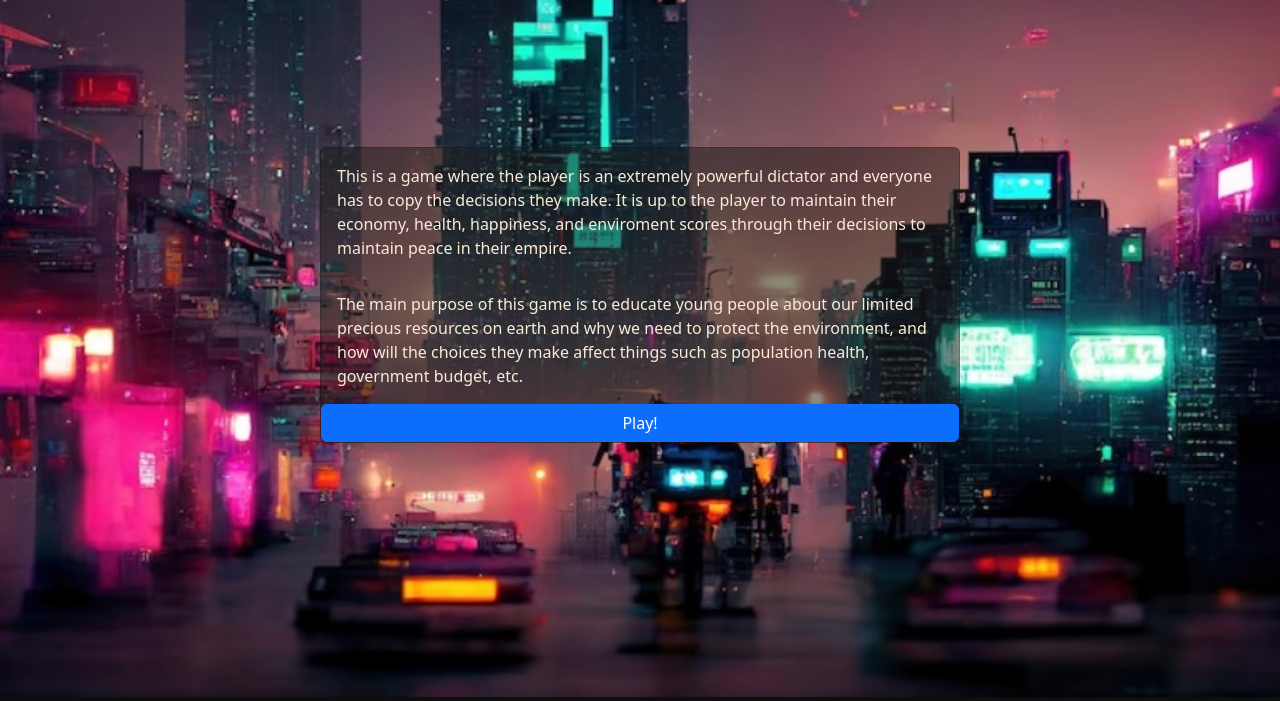
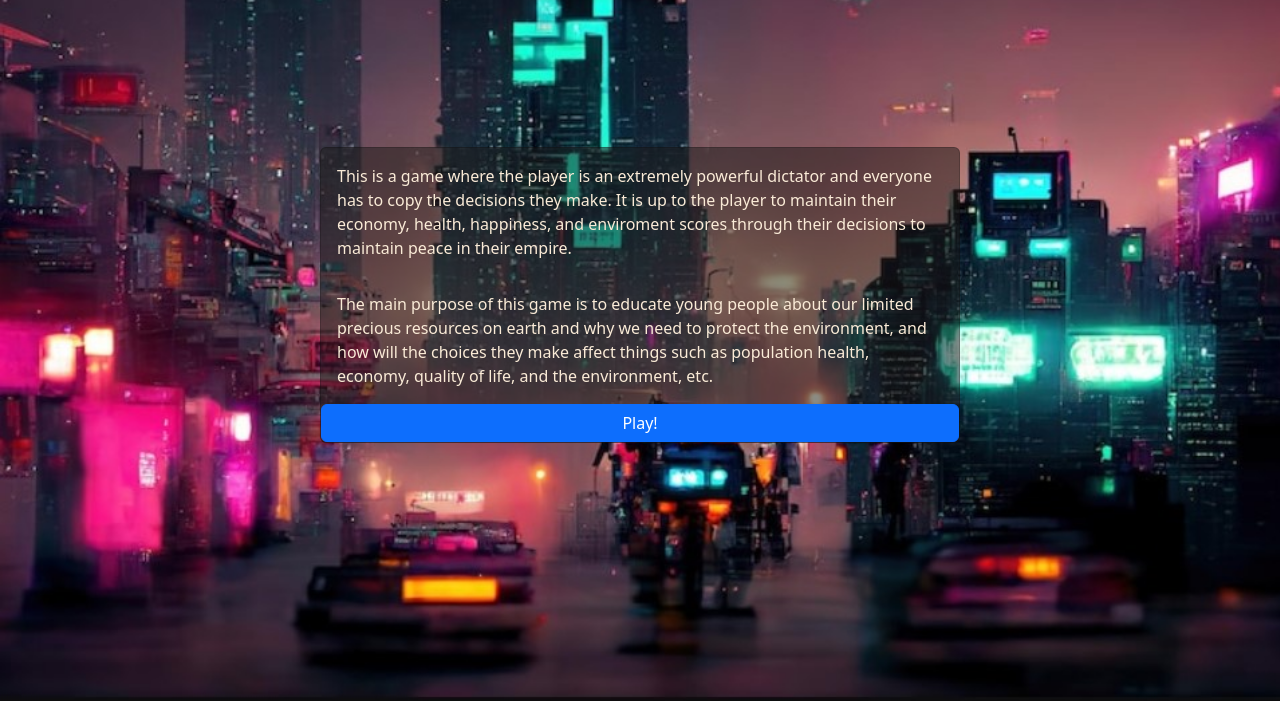
Before and after one commit to ChauNLe/99Years, a plain HTML site: page public/about.html in a window 1280 px wide. Shown: the part 99-800 px from the top of the page. Drawn offline with nearby package versions, Linux system fonts and the light colour scheme.

```diff
--- a/public/about.html
+++ b/public/about.html
@@ -51,7 +51,7 @@
         <div class="card-body">
             The main purpose of this game is to educate young people about our limited precious resources
             on earth and why we need to protect the environment, and how will the choices they make affect
-            things such as population health, government budget, etc.
+            things such as population health, economy, quality of life, and the environment, etc.
         </div>
         <a href="./index.html" class="btn btn-primary">Play!</a>
       </div>
```
